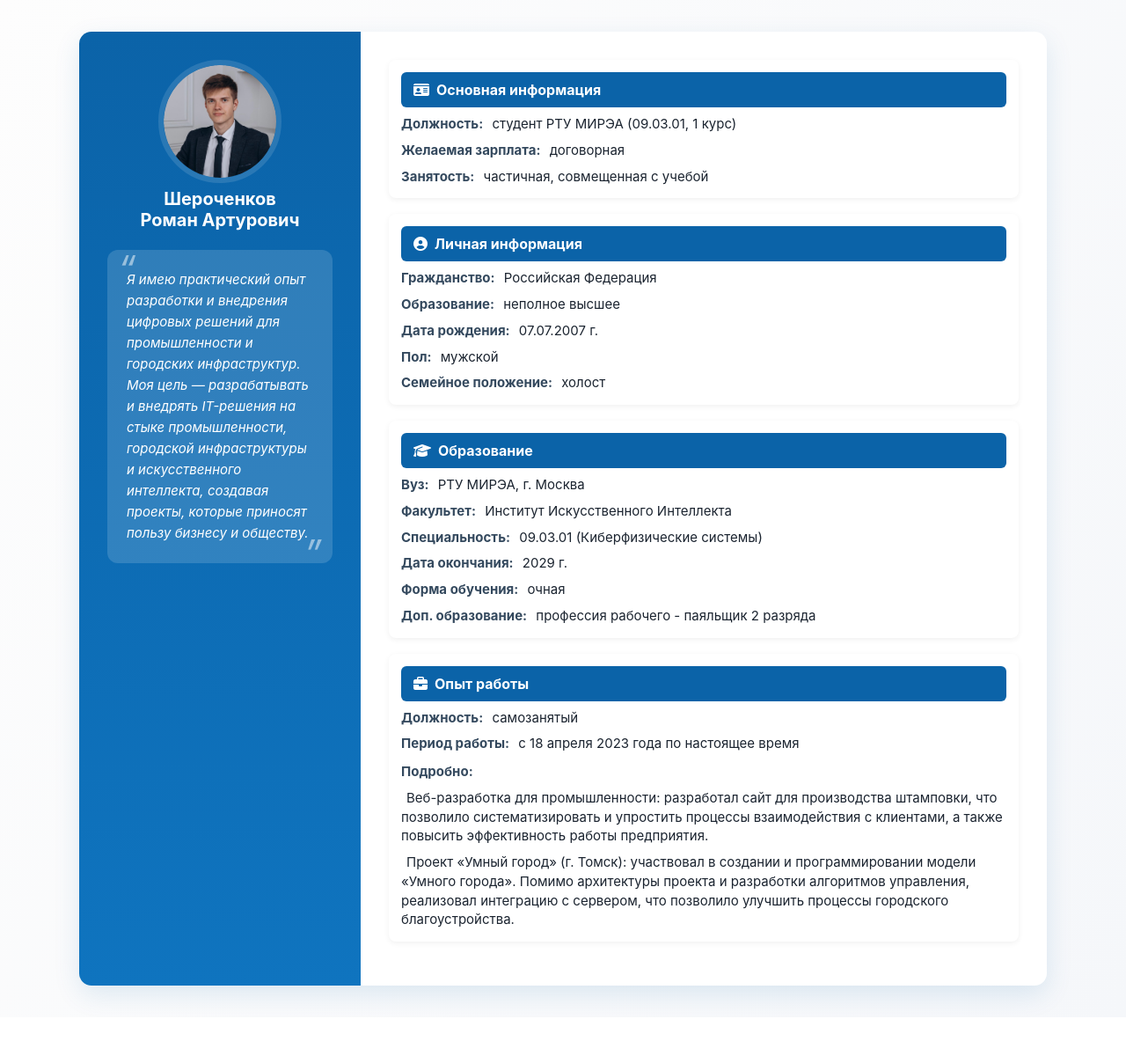
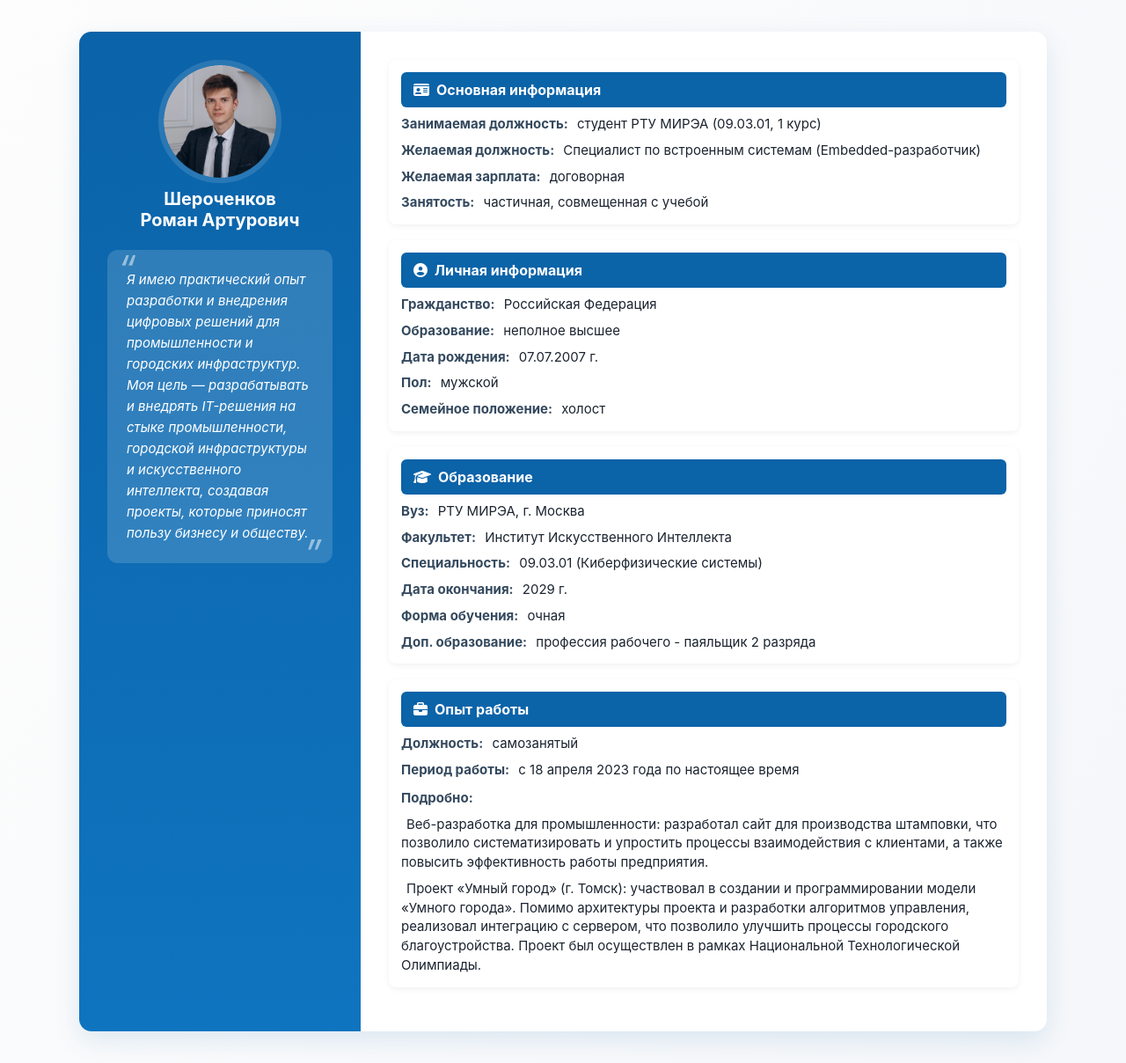
Before and after one commit to roma5525/resume, a plain HTML site: page index.html in a window 1280 px wide. Shown: the whole page at 88% size. Before the commit the page ends 1156 px from the top, so only its background shows below. Drawn offline with Linux system fonts and the light colour scheme.

Commit message:
Update index.html

```diff
--- a/index.html
+++ b/index.html
@@ -123,7 +123,8 @@
     <main class="content">
       <div class="card">
         <div class="section-title"><i class="fas fa-id-card"></i>Основная информация</div>
-        <div class="field"><span class="label">Должность:</span><span class="value"> студент РТУ МИРЭА (09.03.01, 1 курс)</span></div>
+        <div class="field"><span class="label">Занимаемая должность:</span><span class="value"> студент РТУ МИРЭА (09.03.01, 1 курс)</span></div>
+        <div class="field"><span class="label">Желаемая должность:</span><span class="value"> Специалист по встроенным системам (Embedded-разработчик)</span></div>
         <div class="field"><span class="label">Желаемая зарплата:</span><span class="value"> договорная</span></div>
         <div class="field"><span class="label">Занятость:</span><span class="value"> частичная, совмещенная с учебой</span></div>
       </div>
@@ -156,7 +157,7 @@
           <p class="field"><span class="label">Подробно:</span></p>
           <p class="field"><span class="value">  Веб-разработка для промышленности: разработал сайт для производства штамповки, что позволило систематизировать и упростить процессы взаимодействия с клиентами, а также повысить эффективность работы предприятия.</span></p>
 
-          <p class="field"><span class="value">  Проект «Умный город» (г. Томск): участвовал в создании и программировании модели «Умного города». Помимо архитектуры проекта и разработки алгоритмов управления, реализовал интеграцию с сервером, что позволило улучшить процессы городского благоустройства.</span></p>
+          <p class="field"><span class="value">  Проект «Умный город» (г. Томск): участвовал в создании и программировании модели «Умного города». Помимо архитектуры проекта и разработки алгоритмов управления, реализовал интеграцию с сервером, что позволило улучшить процессы городского благоустройства. Проект был осуществлен в рамках Национальной Технологической Олимпиады.</span></p>
         </div>
       </div>
 
```
